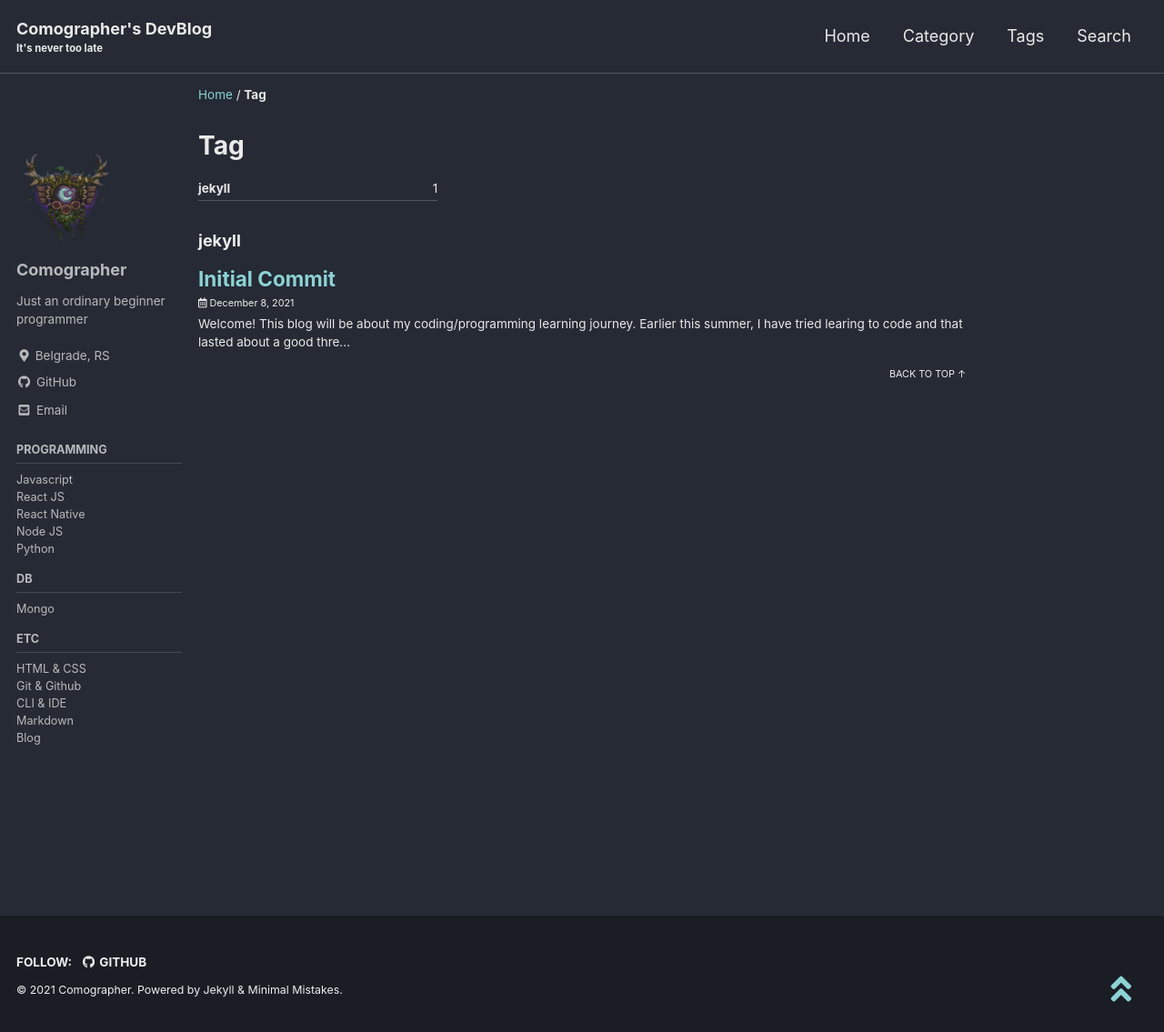
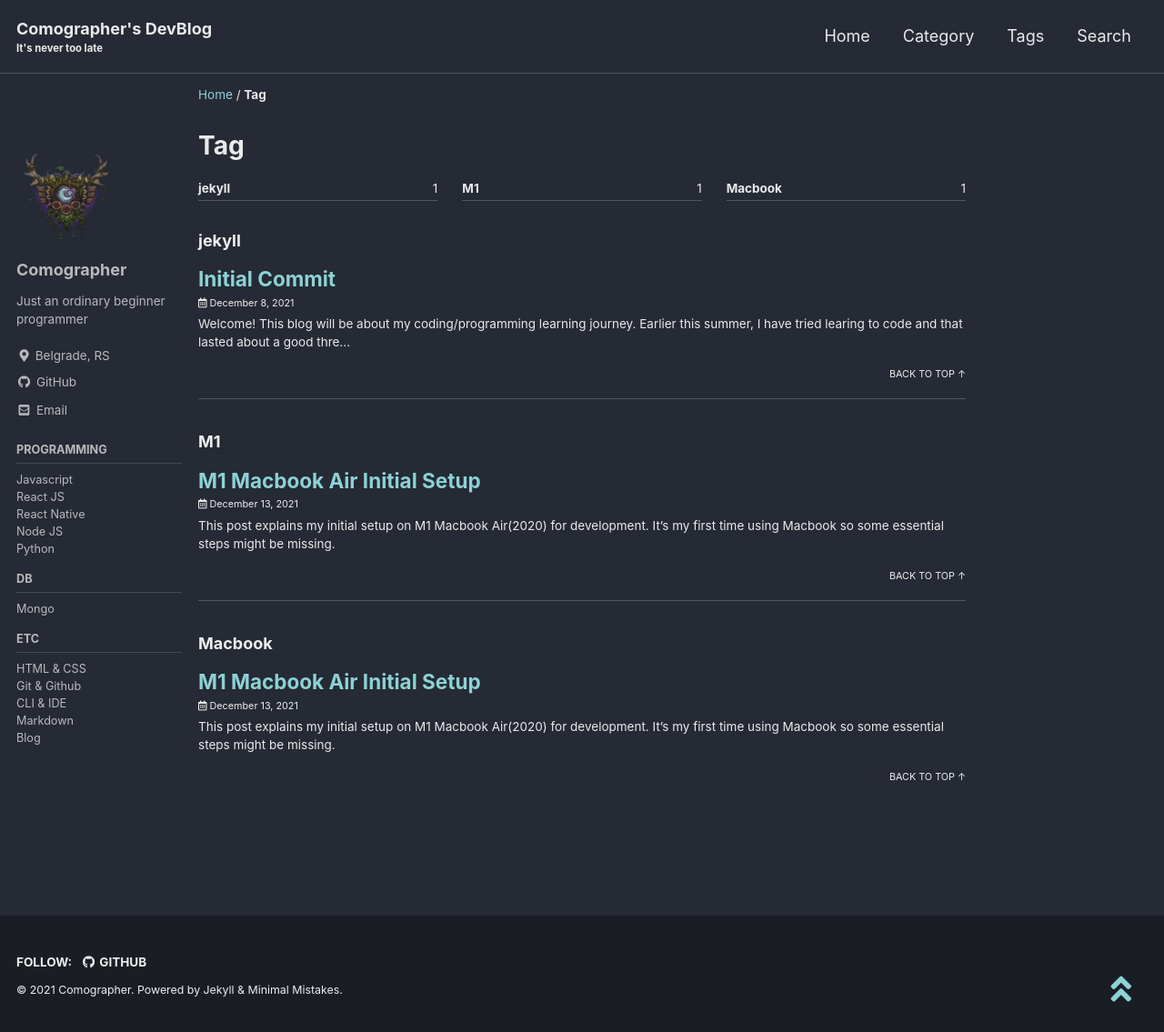
Before and after one commit to comographer/comographer.github.io, a Jekyll site: the page built from _pages/tag-archive.md, in a window 1280 px wide and 1135 px high. Shown: the whole window at 91% size. Built offline with Jekyll 4.4.1, drawn with Linux system fonts in a browser that asks for light colours; cached includes are drawn as plain includes.

Commit message:
mac setup

````diff
--- a/_data/navigation.yml
+++ b/_data/navigation.yml
@@ -28,7 +28,7 @@ docs:
   - title: "DB"
     children:
       - title: "Mongo"
-        url: /categories/mongo
+        url: /categories/mongodb
 
   - title: "Etc"
     children:
--- /dev/null
+++ b/_posts/blog/2021-12-13-m1 mac setup.md
@@ -0,0 +1,115 @@
+---
+layout: single
+title: "M1 Macbook Air Initial Setup"
+date: 2021-12-13 20:00:00 +0100
+categories: blog
+tags: M1 Macbook
+---
+
+This post explains my initial setup on M1 Macbook Air(2020) for development.
+<br>
+It's my first time using Macbook so some essential steps might be missing.
+
+# Development Setup
+
+Here are some things that I find to be essential setups for development.
+<br>
+I didn't include any programing language installation as I will do those along the way when I need them.
+
+## Homebrew
+
+Intall via Terminal
+
+```
+$ /bin/bash -c "$(curl -fsSL https://raw.githubusercontent.com/Homebrew/install/HEAD/install.sh)"
+```
+
+Add brew to PATH to enable commands
+
+```
+$ echo 'export PATH=/opt/homebrew/bin:$PATH' >> ~/.zshrc
+```
+
+Not sure if this is necessary
+
+```
+$ source ~/.zshrc
+```
+
+To check if installation has been done correctly and if command works
+
+```
+$ brew --version
+```
+
+## Visual Studio Code
+
+```
+$ brew install visual-studio-code
+```
+
+## Rosetta2
+
+```
+$ /usr/sbin/softwareupdate --install-rosetta
+```
+
+## Git
+
+```
+$ brew install git
+```
+
+## Java
+
+Tap from Homebrew
+
+```
+$ brew tap AdoptOpenJDK/openjdk
+```
+
+Look for available versions
+
+```
+$ brew search openjdk
+```
+
+Install version 14
+
+```
+$ brew install adoptopenjdk14
+```
+
+## Iterm2
+
+```
+$ brew install --cask iterm2
+```
+
+## Ohmyzsh
+
+```
+$ sh -c "$(curl -fsSL https://raw.githubusercontent.com/ohmyzsh/ohmyzsh/master/tools/install.sh)"
+```
+
+## Powerlevel10k
+
+```
+$ git clone --depth=1 https://github.com/romkatv/powerlevel10k.git ${ZSH_CUSTOM:-$HOME/.oh-my-zsh/custom}/themes/powerlevel10k
+$ Set ZSH_THEME="powerlevel10k/powerlevel10k" in ~/.zshrc
+```
+
+## Google Chrome
+
+```
+$ brew install google-chrome
+```
+
+## Github CLI
+
+```
+$ brew install gh
+$ gh auth login
+$ git config --global user.name "your name"
+$ git config --global user.email "your email"
+```
````
